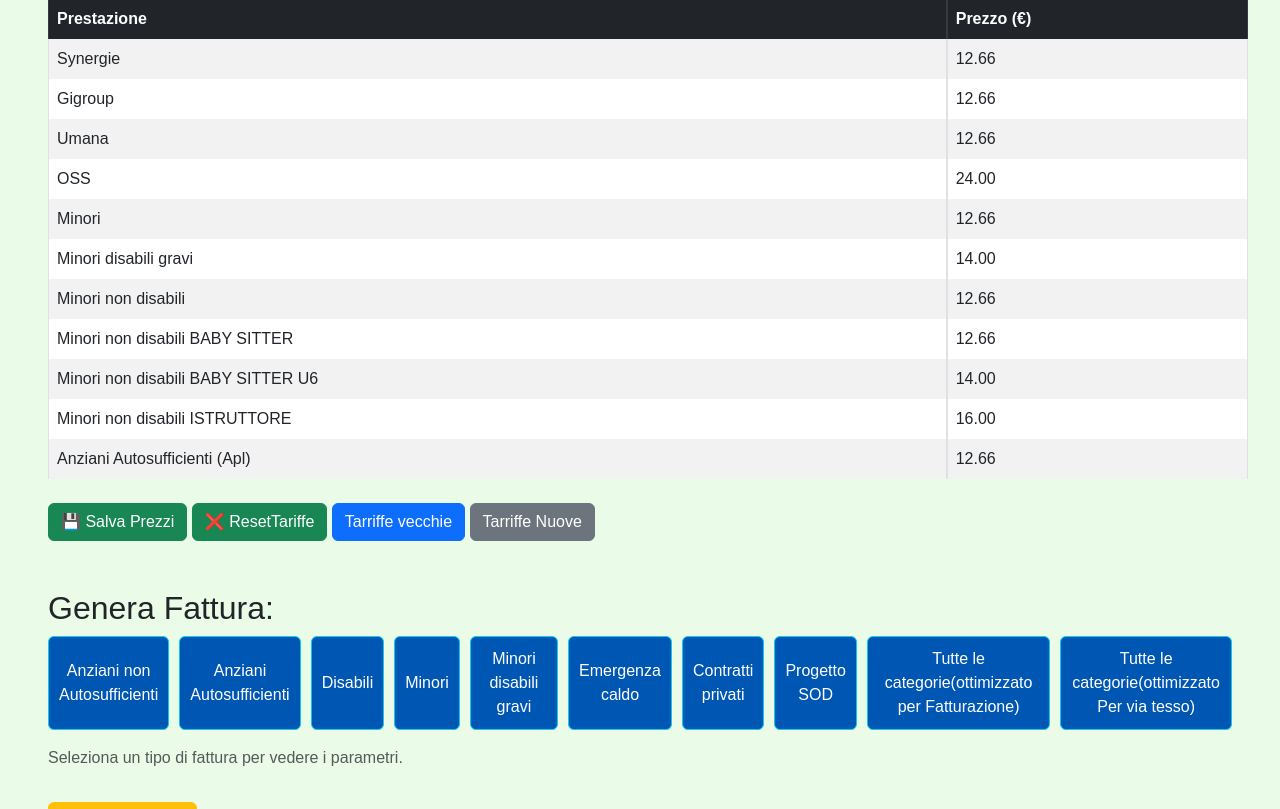
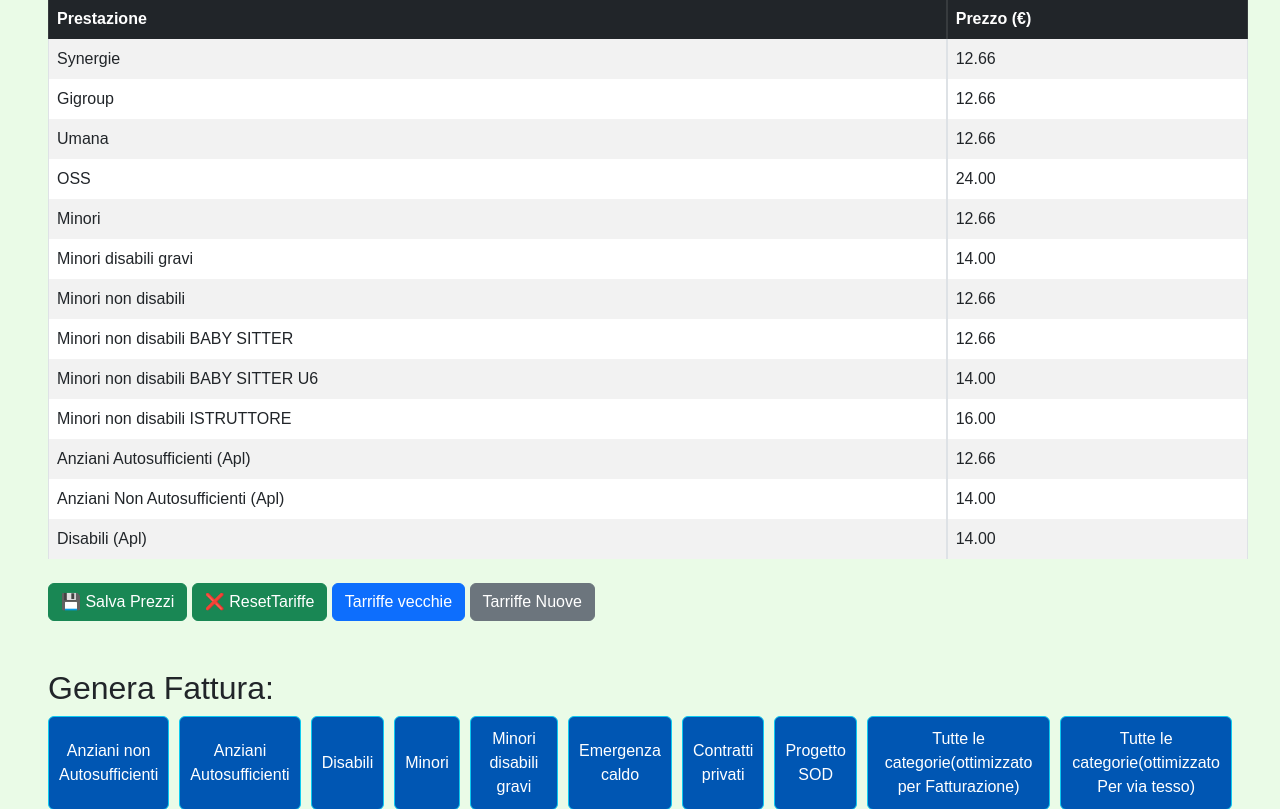
Before and after one commit to viktory2311/WebappFatturazioneSmart, a Django app: page / in a window 1280 px wide. Shown: the part 229-1038 px from the top of the page. Run offline with Django 5.2, Linux system fonts and the light colour scheme; data comes from the database, SQL or seed files in the repository; both versions use the stored data as it was after the commit; some libraries are stand-ins or nearby versions; some web fonts are replaced.

Commit message:
- modificate tariffe apl

```diff
--- a/TestConDjango/WebappFatturazioneSmart/fatturazione/static/script.js
+++ b/TestConDjango/WebappFatturazioneSmart/fatturazione/static/script.js
@@ -1762,31 +1762,35 @@ function caricaTariffe() {
 }
 
 const tariffeVecchie = {
-  "synergie": "13.00",
-  "gigroup": "13.00",
-  "umana": "13.00",
-  "OSS": "14.00",
-  "minori": "0.00",
+  "synergie": "12.66",
+  "gigroup": "12.66",
+  "umana": "12.66",
+  "OSS": "24.00",
+  "minori":"12.66",
   "minori_disabili_gravi": "14.00",
-  "minori_non_disabili": "12.00",
-  "minori_non_disabili_bs": "12.00",
-  "minori_non_disabili_bs_u6": "12.00",
-  "minori_non_disabili_is": "12.00",
-  "anziani_autosufficienti": "12.00",
+  "minori_non_disabili": "12.66",
+  "minori_non_disabili_bs": "12.66",
+  "minori_non_disabili_bs_u6": "14.00",
+  "minori_non_disabili_is": "16.00",
+  "anziani_autosufficienti": "12.66",
+  "anziani_non_autosufficienti": "14.00",
+  "disabili":"14.00"
 };
 
 const tariffeNuove = {
-  "synergie": "14.00",
-  "gigroup": "14.00",
-  "umana": "14.00",
-  "OSS": "14.00",
-  "minori": "0.00",
-  "minori_disabili_gravi": "14.00",
-  "minori_non_disabili": "12.00",
-  "minori_non_disabili_bs": "12.00",
-  "minori_non_disabili_bs_u6": "12.00",
-  "minori_non_disabili_is": "12.00",
-  "anziani_autosufficienti": "12.66",
+  "synergie": "13.20",
+  "gigroup": "13.20",
+  "umana": "13.20",
+  "OSS": "24.00",
+  "minori":"13.20",
+  "minori_disabili_gravi": "14.60",
+  "minori_non_disabili": "13.20",
+  "minori_non_disabili_bs": "13.20",
+  "minori_non_disabili_bs_u6": "14.60",
+  "minori_non_disabili_is": "16.60",
+  "anziani_autosufficienti": "13.20",
+  "anziani_non_autosufficienti": "14.60",
+  "disabili":"14.60"
 };
 
 function setTariffa(value){
--- a/TestConDjango/WebappFatturazioneSmart/fatturazione/templates/index.html
+++ b/TestConDjango/WebappFatturazioneSmart/fatturazione/templates/index.html
@@ -237,6 +237,14 @@
         <td>Anziani Autosufficienti (Apl)</td>
         <td contenteditable="true" data-descrizionetipologia="anziani_autosufficienti" data-prestazione="AF" data-apl="" onblur="validateNumberInput(this)"></td>
       </tr>
+      <tr>
+        <td>Anziani Non Autosufficienti (Apl)</td>
+        <td contenteditable="true" data-descrizionetipologia="anziani_non_autosufficienti" data-prestazione="AF" data-apl="" onblur="validateNumberInput(this)"></td>
+      </tr>
+      <tr>
+        <td>Disabili (Apl)</td>
+        <td contenteditable="true" data-descrizionetipologia="disabili" data-prestazione="AF" data-apl="" onblur="validateNumberInput(this)"></td>
+      </tr>
     </tbody>
   </table>
 
--- a/TestConDjango/WebappFatturazioneSmart/fatturazione/views.py
+++ b/TestConDjango/WebappFatturazioneSmart/fatturazione/views.py
@@ -22,6 +22,10 @@ def _clean(s: str) -> str:
 def normalizza_descrizionetipologia(raw: str) -> str:
     c = _clean(raw)
 
+    # ---- ANZIANI NON AUTO ----
+    if c in {"anziani non autosufficienti", "anziano non autosufficiente", "anziani non auto", "anziano non auto", "anz non auto","ANZ_NON_AUTO"} or ("anzian" in c and "non" in c and "auto" in c):
+        return "anziani_non_autosufficienti"
+
     # ---- ANZIANI AUTO ----
     if c in {
         "anziani auto", "anziano auto",
@@ -31,9 +35,6 @@ def normalizza_descrizionetipologia(raw: str) -> str:
     } or ("anzian" in c and "auto" in c):
         return "anziani_autosufficienti"
 
-    # ---- ANZIANI NON AUTO ----
-    if c in {"anziani non autosufficienti", "anziano non autosufficiente", "anziani non auto", "anziano non auto", "anz non auto","ANZ_NON_AUTO"} or ("anzian" in c and "non" in c and "auto" in c):
-        return "anziani_non_autosufficienti"
     # ---- DISABILI ----
     if c in {"disabile","disabili"}:
         return "disabili"
```
Also changed, not shown: TestConDjango/WebappFatturazioneSmart/db.sqlite3.
